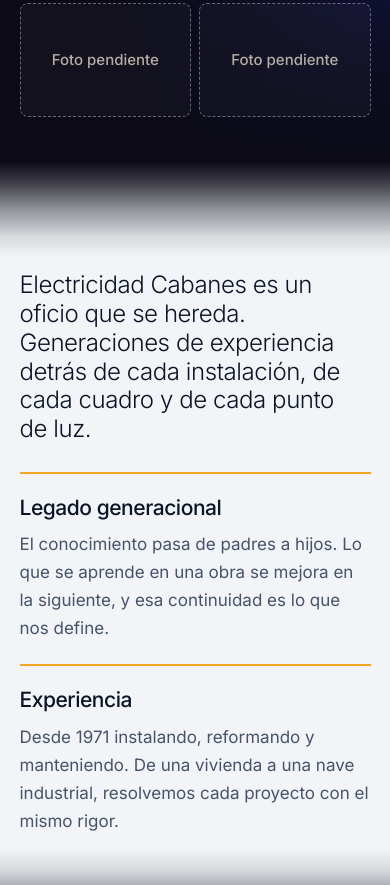
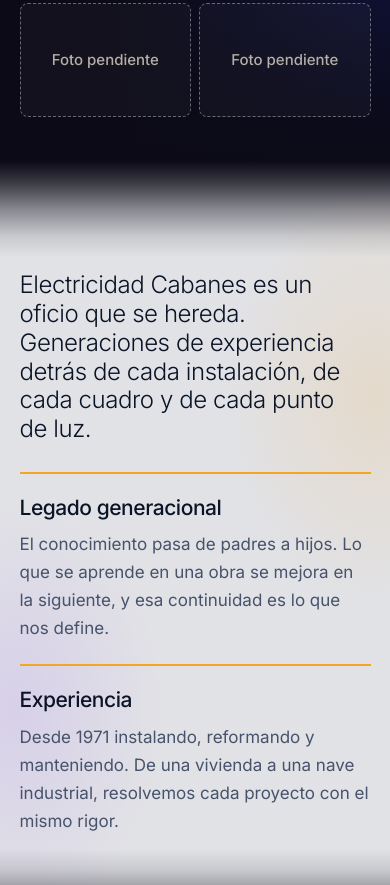
Before and after one commit to alexcabaness/primera-web-electricidad-cabanes, a plain HTML site: page index.html in a window 390 px wide. Shown: the part 4659-5544 px from the top of the page. Drawn offline with Linux system fonts and the light colour scheme.

Commit message:
Franja de Quiénes somos: blanco más suave, tintado con el color de la web
Co-Authored-By: Claude Sonnet 5.5 <noreply@anthropic.com>
Claude-Session: https://claude.ai/code/session_01CY6ZryjTzaitk8uQpFNQpv

```diff
--- a/index.html
+++ b/index.html
@@ -520,7 +520,7 @@ main:focus{outline:none}
 @keyframes rise{from{opacity:0;transform:translateY(8px)}}
 
 /* Quiénes somos (legado y experiencia) sobre fondo blanco, como en la versión alternativa */
-body #quienes-somos{background-color:#f2f4f7;background-image:none;color:#0e1b33;color-scheme:light}
+body #quienes-somos{background-color:#e3e5ea;background-image:none;color:#0e1b33;color-scheme:light}
 #quienes-somos::before{display:none}
 #quienes-somos .aura{display:none}
 #quienes-somos .lead{color:#0a1426}
@@ -530,8 +530,9 @@ body #quienes-somos{background-color:#f2f4f7;background-image:none;color:#0e1b33
 #quienes-somos .pillar::before{background:#f5a524}
 
 /* Transición suave entre las bandas oscuras y la franja blanca de Quiénes somos (degradado arriba y abajo) */
-body #quienes-somos{--pp:#f2f4f7;--fade:clamp(110px,14vw,200px);padding-block:calc(var(--fade) + clamp(24px,4vw,56px));
+body #quienes-somos{--pp:color-mix(in srgb,#f4f5f8 92%,var(--night));--fade:clamp(110px,14vw,200px);padding-block:calc(var(--fade) + clamp(24px,4vw,56px));
   background-image:
+    radial-gradient(ellipse 55vw 38% at 96% 30%,rgba(245,165,36,.14),transparent 70%),radial-gradient(ellipse 55vw 38% at 4% 70%,rgba(122,44,255,.10),transparent 70%),
     linear-gradient(to bottom,var(--night) 0,color-mix(in srgb,var(--night) 78%,var(--pp)) calc(var(--fade) * .22),color-mix(in srgb,var(--night) 42%,var(--pp)) calc(var(--fade) * .5),color-mix(in srgb,var(--night) 12%,var(--pp)) calc(var(--fade) * .78),var(--pp) var(--fade),var(--pp) calc(100% - var(--fade)),color-mix(in srgb,var(--night-2) 12%,var(--pp)) calc(100% - var(--fade) * .78),color-mix(in srgb,var(--night-2) 42%,var(--pp)) calc(100% - var(--fade) * .5),color-mix(in srgb,var(--night-2) 78%,var(--pp)) calc(100% - var(--fade) * .22),var(--night-2) 100%)}
 @media(max-width:600px){body #quienes-somos{--fade:96px;padding-block:calc(var(--fade) + 14px)}}
 </style>
```
